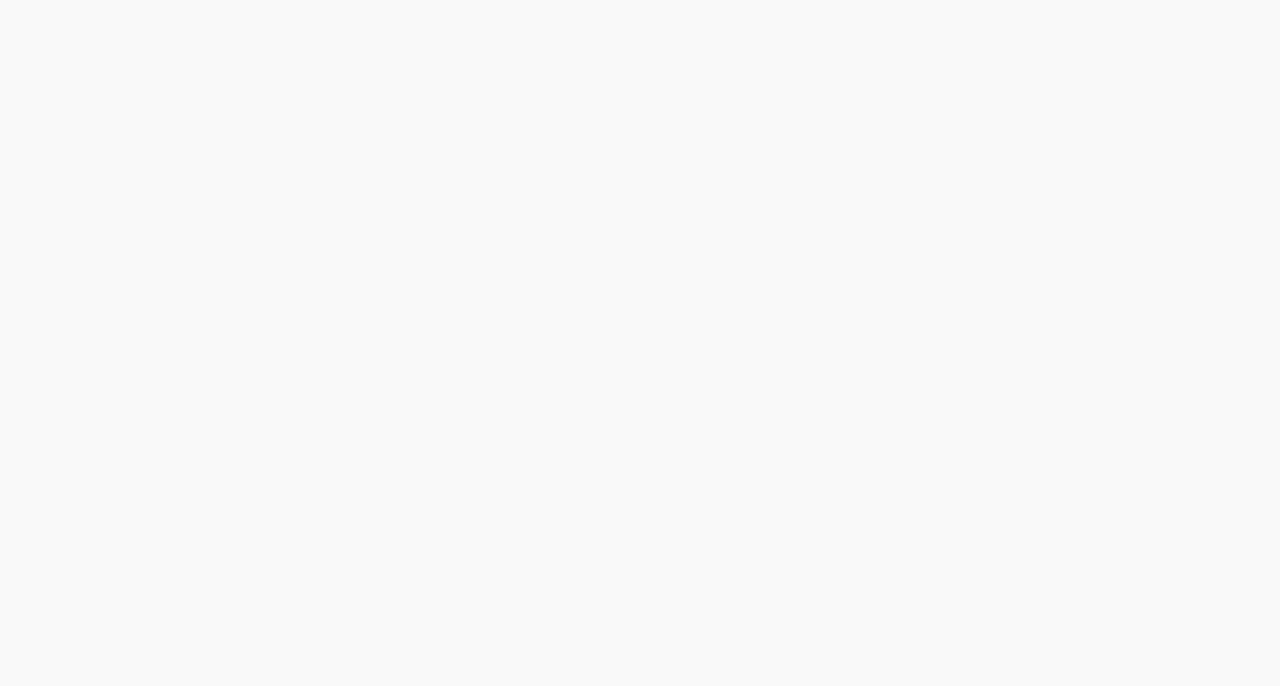
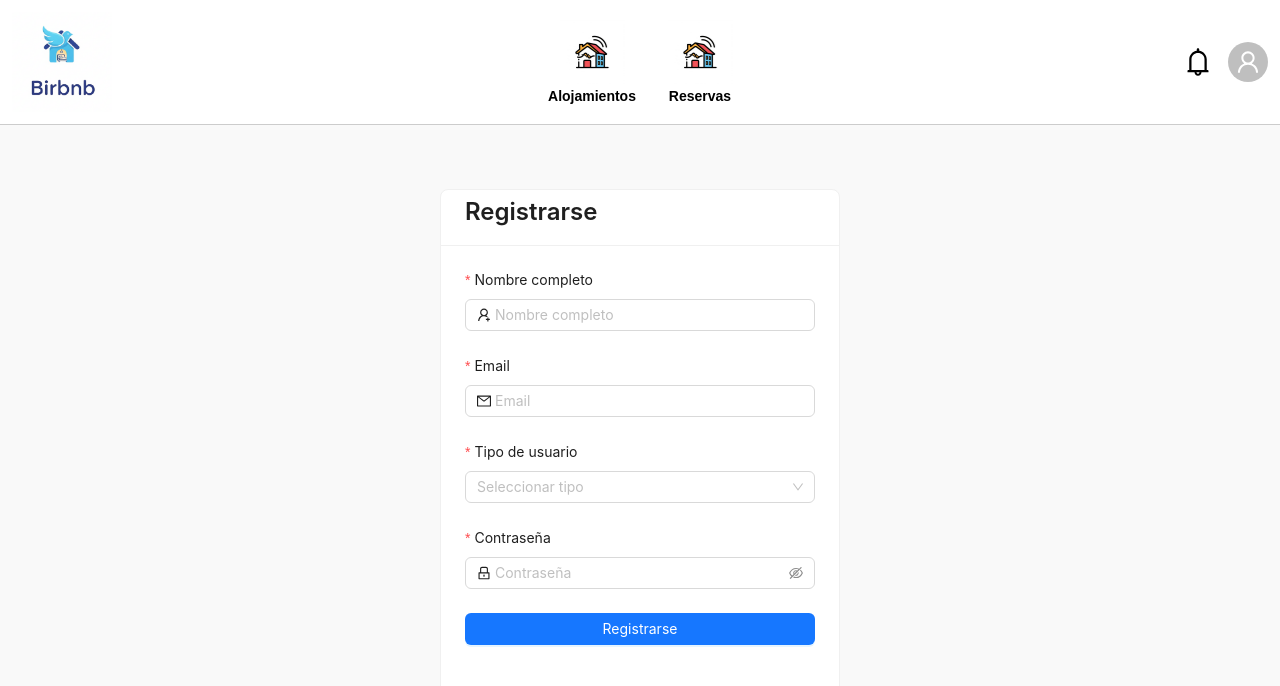
Before and after one commit to SantiagoDopazo/Api-Birbnb, a React (Create React App) app in the folder client/birbnb/: page /register in a window 1280 px wide. Before the commit this address had no page. Shown: the top 686 px of the page. Built offline with nearby package versions, Linux system fonts and the light colour scheme.

Commit message:
Agrego logo

```diff
--- a/client/birbnb/package.json
+++ b/client/birbnb/package.json
@@ -4,6 +4,7 @@
   "private": true,
   "dependencies": {
     "@ant-design/icons": "^5.6.1",
+    "@ant-design/v5-patch-for-react-19": "^1.0.3",
     "@testing-library/dom": "^10.4.0",
     "@testing-library/jest-dom": "^6.6.3",
     "@testing-library/react": "^16.3.0",
--- a/client/birbnb/public/index.html
+++ b/client/birbnb/public/index.html
@@ -3,6 +3,7 @@
   <head>
     <meta charset="UTF-8" />
     <title>Birbnb</title>
+    <link rel="icon" href="/favicon.ico" />
   </head>
   <body>
     <div id="root"></div>
--- a/client/birbnb/src/components/navbar/navbar.js
+++ b/client/birbnb/src/components/navbar/navbar.js
@@ -1,13 +1,65 @@
 import './navbar.css';
-import React from 'react';
-import { Link } from "react-router-dom";
-import { NavLink } from 'react-router-dom';
-import { UserOutlined, BellOutlined } from '@ant-design/icons';
-import { Avatar, Space } from 'antd';
-
-
+import React, { useEffect, useState } from 'react';
+import { Link, NavLink, useNavigate } from "react-router-dom";
+import { UserOutlined, BellOutlined, LogoutOutlined, LoginOutlined } from '@ant-design/icons';
+import { Avatar, Space, Dropdown, Menu } from 'antd';
+import { message } from 'antd';
 
 const Navbar = () => {
+  const [usuario, setUsuario] = useState(undefined); // undefined = aún cargando
+  const navigate = useNavigate();
+
+  useEffect(() => {
+    const cargarUsuario = () => {
+      const userData = localStorage.getItem('usuario');
+      if (userData) setUsuario(JSON.parse(userData));
+      else setUsuario(null);
+    };
+
+    cargarUsuario();
+
+    window.addEventListener('usuarioCambiado', cargarUsuario);
+
+    return () => {
+      window.removeEventListener('usuarioCambiado', cargarUsuario);
+    };
+  }, []);
+
+  if (usuario === undefined) {
+    return null; // no renderizar nada hasta que se cargue
+  }
+
+  const cerrarSesion = () => {
+    localStorage.removeItem('usuario');
+    setUsuario(null);
+    message.info('Has cerrado sesión');
+    navigate('/login', { replace: true });
+  };
+
+  const menu = (
+    <Menu>
+      {usuario ? (
+        <>
+          <Menu.Item key="nombre" disabled>
+            {usuario.nombre}
+          </Menu.Item>
+          <Menu.Item key="cerrar" icon={<LogoutOutlined />} onClick={cerrarSesion}>
+            Cerrar sesión
+          </Menu.Item>
+        </>
+      ) : (
+        <>
+          <Menu.Item key="login" icon={<LoginOutlined />}>
+            <Link to="/login">Iniciar sesión</Link>
+          </Menu.Item>
+          <Menu.Item key="register" icon={<UserOutlined />}>
+            <Link to="/register">Registrarse</Link>
+          </Menu.Item>
+        </>
+      )}
+    </Menu>
+  );
+
   return (
     <header className="navbar-bg">
       <nav className="navbar">
@@ -15,7 +67,6 @@ const Navbar = () => {
           <Link to="/">
             <img src="images/logo.png" alt="Logo" width="100" className="logo" />
           </Link>
-
         </div>
 
         <div className="navbar-center">
@@ -54,10 +105,11 @@ const Navbar = () => {
           >
             <BellOutlined style={{ fontSize: 28 }} />
           </NavLink>
+
           <Space direction="vertical" size={16}>
-            <Space wrap size={16}>
-              <Avatar size="large" icon={<UserOutlined />} />
-            </Space>
+            <Dropdown overlay={menu} placement="bottomRight" arrow trigger={['click']}>
+              <Avatar size="large" icon={<UserOutlined />} style={{ cursor: 'pointer' }} />
+            </Dropdown>
           </Space>
         </div>
       </nav>
--- /dev/null
+++ b/client/birbnb/src/components/scrollTop.js
@@ -0,0 +1,14 @@
+import { useEffect } from 'react';
+import { useLocation } from 'react-router-dom';
+
+const ScrollToTop = () => {
+  const { pathname } = useLocation();
+
+  useEffect(() => {
+    window.scrollTo(0, 0);
+  }, [pathname]);
+
+  return null;
+};
+
+export default ScrollToTop;
--- /dev/null
+++ b/client/birbnb/src/features/accesoUsuario/LoginPage.js
@@ -0,0 +1,65 @@
+import React, { useState } from 'react';
+import { Form, Input, Button, Card, Typography, message } from 'antd';
+import { LockOutlined, UserOutlined } from '@ant-design/icons';
+import { useNavigate } from 'react-router-dom';
+import { loginUsuario } from '../../lib/api';
+
+const { Title } = Typography;
+
+const LoginPage = () => {
+  const navigate = useNavigate();
+  const [loading, setLoading] = useState(false);
+
+  const onFinish = async (values) => {
+    setLoading(true);
+    try {
+      const { data: usuario } = await loginUsuario({
+        email: values.email,
+        password: values.password
+      });
+
+      localStorage.setItem('usuario', JSON.stringify(usuario));
+      message.success('Inicio de sesión exitoso');
+      window.dispatchEvent(new Event('usuarioCambiado'));
+      setTimeout(() => navigate('/'), 1000);
+    } catch (error) {
+      console.error(error);
+      message.error(error?.response?.data?.message || 'Error al iniciar sesión');
+    } finally {
+      setLoading(false);
+    }
+  };
+
+
+  return (
+    <div style={{ display: 'flex', justifyContent: 'center', paddingTop: '4rem' }}>
+      <Card title={<Title level={3}>Iniciar sesión</Title>} style={{ width: 400 }}>
+        <Form name="login" onFinish={onFinish} layout="vertical">
+          <Form.Item
+            label="Email"
+            name="email"
+            rules={[{ required: true, message: 'Por favor ingresá tu email' }]}
+          >
+            <Input prefix={<UserOutlined />} placeholder="Email" />
+          </Form.Item>
+
+          <Form.Item
+            label="Contraseña"
+            name="password"
+            rules={[{ required: true, message: 'Por favor ingresá tu contraseña' }]}
+          >
+            <Input.Password prefix={<LockOutlined />} placeholder="Contraseña" />
+          </Form.Item>
+
+          <Form.Item>
+            <Button type="primary" htmlType="submit" block loading={loading}>
+              Iniciar sesión
+            </Button>
+          </Form.Item>
+        </Form>
+      </Card>
+    </div>
+  );
+};
+
+export default LoginPage;
--- /dev/null
+++ b/client/birbnb/src/features/accesoUsuario/RegisterPage.js
@@ -0,0 +1,91 @@
+import React, { useState } from 'react';
+import { Form, Input, Button, Card, Typography, Select, message } from 'antd';
+import { UserAddOutlined, LockOutlined, MailOutlined } from '@ant-design/icons';
+import { crearUsuario } from '../../lib/api';
+import { useNavigate } from 'react-router-dom';
+import 'antd/dist/reset.css'; // para versiones antd v5+
+
+
+const { Title } = Typography;
+const { Option } = Select;
+
+const RegisterPage = () => {
+  const [loading, setLoading] = useState(false);
+  const navigate = useNavigate();
+
+  const onFinish = async (values) => {
+    setLoading(true);
+    try {
+      const nuevoUsuario = {
+        nombre: values.nombre,
+        email: values.email,
+        tipo: values.tipo.toUpperCase(),
+        password: values.password
+      };
+      await crearUsuario(nuevoUsuario);
+      localStorage.setItem('usuario', JSON.stringify(nuevoUsuario));
+      window.dispatchEvent(new Event('usuarioCambiado'));
+      message.success('Registro exitoso. Redirigiendo...');
+      setTimeout(() => navigate('/'), 1000);
+    } catch (error) {
+      console.error(error);
+      message.error('Error al registrar usuario');
+    } finally {
+      setLoading(false);
+    }
+  };
+
+  return (
+    <div style={{ display: 'flex', justifyContent: 'center', paddingTop: '4rem' }}>
+      <Card title={<Title level={3}>Registrarse</Title>} style={{ width: 400 }}>
+        <Form name="register" onFinish={onFinish} layout="vertical">
+          <Form.Item
+            label="Nombre completo"
+            name="nombre"
+            rules={[{ required: true, message: 'Por favor ingresá tu nombre' }]}
+          >
+            <Input prefix={<UserAddOutlined />} placeholder="Nombre completo" />
+          </Form.Item>
+
+          <Form.Item
+            label="Email"
+            name="email"
+            rules={[
+              { required: true, message: 'Por favor ingresá tu email' },
+              { type: 'email', message: 'El email no es válido' },
+            ]}
+          >
+            <Input prefix={<MailOutlined />} placeholder="Email" />
+          </Form.Item>
+
+          <Form.Item
+            label="Tipo de usuario"
+            name="tipo"
+            rules={[{ required: true, message: 'Seleccioná un tipo de usuario' }]}
+          >
+            <Select placeholder="Seleccionar tipo">
+              <Option value="anfitrion">Anfitrión</Option>
+              <Option value="huesped">Huésped</Option>
+            </Select>
+          </Form.Item>
+
+          <Form.Item
+            label="Contraseña"
+            name="password"
+            rules={[{ required: true, message: 'Por favor ingresá una contraseña' }]}
+          >
+            <Input.Password prefix={<LockOutlined />} placeholder="Contraseña" />
+          </Form.Item>
+
+          <Form.Item>
+            <Button type="primary" htmlType="submit" block loading={loading}>
+              Registrarse
+            </Button>
+          </Form.Item>
+        </Form>
+      </Card>
+    </div>
+  );
+};
+
+export default RegisterPage;
--- a/client/birbnb/src/features/alojamientos/AlojamientoPage.js
+++ b/client/birbnb/src/features/alojamientos/AlojamientoPage.js
@@ -1,6 +1,6 @@
 import './AlojamientoPage.css';
 import React, { useEffect, useState } from 'react';
-import axios from 'axios';
+import { getAlojamientos } from '../../lib/api';
 import { Input, Button, Checkbox, Filtros } from '../../components/filtros/Filtros';
 import Skeleton from '../../components/LoaderSkeleton';
 import AlojamientoCard from '../../components/alojamientoCard/AlojamientoCard';
@@ -35,7 +35,7 @@ const AlojamientoPage = () => {
   if (pais) params.set('pais', pais);
 
   try {
-    const res = await axios.get(`http://localhost:3000/alojamientos?${params.toString()}`);
+    const res = await getAlojamientos(params);
     setAlojamientos(res.data.data);
   } catch (err) {
     console.error(err);
--- a/client/birbnb/src/features/home/HomePage.js
+++ b/client/birbnb/src/features/home/HomePage.js
@@ -3,7 +3,9 @@ import { Carousel } from 'antd';
 import AboutUs from '../aboutUs/AboutUs';
 import ContactUs from '../contactUs/ContactUs';
 import './HomePage.css';
-
+import { message } from 'antd';
+import { useEffect } from 'react';
+import 'antd/dist/reset.css';
 
 const contentStyle = {
   height: '160px',
--- /dev/null
+++ b/client/birbnb/src/features/test.js
@@ -0,0 +1,12 @@
+import React from 'react';
+import { message, Button } from 'antd';
+
+const TestMessage = () => {
+  return (
+    <div style={{ padding: 20 }}>
+      <Button onClick={() => message.success('¡Mensaje visible!')}>Mostrar mensaje</Button>
+    </div>
+  );
+};
+
+export default TestMessage;
--- a/client/birbnb/src/index.js
+++ b/client/birbnb/src/index.js
@@ -1,7 +1,25 @@
 import React from 'react';
-import ReactDOM from 'react-dom/client';
+import { unstableSetRender } from 'antd';
+import { createRoot } from 'react-dom/client';
 import AppRoutes from './router/routes';
+import { ConfigProvider } from 'antd';
+import 'antd/dist/reset.css';
 import './styles/globals.css';
 
-const root = ReactDOM.createRoot(document.getElementById('root'));
-root.render(<AppRoutes />);
+unstableSetRender((node, container) => {
+  container._reactRoot ||= createRoot(container);
+  const root = container._reactRoot;
+  root.render(node);
+
+  return async () => {
+    await new Promise((resolve) => setTimeout(resolve, 0));
+    root.unmount();
+  };
+});
+
+const root = createRoot(document.getElementById('root'));
+root.render(
+  <ConfigProvider>
+    <AppRoutes />
+  </ConfigProvider>
+);
--- a/client/birbnb/src/lib/api.js
+++ b/client/birbnb/src/lib/api.js
@@ -5,3 +5,15 @@ const BASE_URL = 'http://localhost:3000';
 export const getAlojamientos = (params) => {
   return axios.get(`${BASE_URL}/alojamientos`, { params });
 };
+
+export const crearUsuario = async (usuarioData) => {
+  return axios.post(`${BASE_URL}/usuarios`, usuarioData);
+};
+
+export const loginUsuario = async (credenciales) => {
+  return axios.post(`${BASE_URL}/login`, credenciales);
+};
+
+export const obtenerUsuarios = async () => {
+  return axios.get(`${BASE_URL}/usuarios`);
+};
--- a/client/birbnb/src/router/routes.js
+++ b/client/birbnb/src/router/routes.js
@@ -6,9 +6,14 @@ import ReservaPage from '../features/reservas/ReservaPage';
 import NotificacionPage from '../features/notificaciones/NotificacionPage';
 import Layout from '../features/layout/layout'
 import AlojamientoRecordPage from '../features/alojamientos/AlojamientoRecordPage';
+import LoginPage from '../features/accesoUsuario/LoginPage';
+import RegisterPage from '../features/accesoUsuario/RegisterPage';
+import ScrollToTop from '../components/scrollTop';
+import TestMessage from '../features/test';
 
 const AppRoutes = () => (
   <Router>
+    <ScrollToTop />
     <Routes>
       <Route path="/" element={<Layout />}>
         <Route index element={<HomePage />} />
@@ -16,6 +21,9 @@ const AppRoutes = () => (
         <Route path="/alojamientoRecord" element={<AlojamientoRecordPage />} />
         <Route path="/reservas" element={<ReservaPage />} />
         <Route path="/notificaciones" element={<NotificacionPage />} />
+        <Route path="/login" element={<LoginPage />} />
+        <Route path="/register" element={<RegisterPage />} />
+        <Route path="/test" element={<TestMessage />} />
       </Route>
     </Routes>
   </Router>
```
Also changed, not shown: 2 other files (tests, documents, lock files or other folders).
